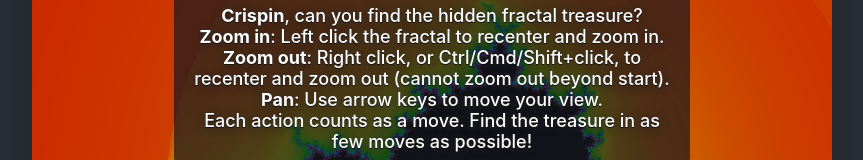
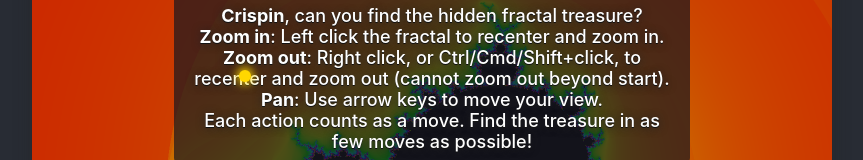
Before and after one commit to tomadowley/sorbox, a React (Create React App) app: page / in a window 1280 px wide. Shown: the part 385-545 px from the top of the page, without its empty margins (208-1071 px from the left). Built offline with nearby package versions, Linux system fonts and the light colour scheme.

Commit message:
feat: add treasure marker position and pulsating animation in FractalGame component
Co-authored-by: Genie <genie@cosine.sh>

```diff
--- a/src/components/FractalGame.tsx
+++ b/src/components/FractalGame.tsx
@@ -361,6 +361,33 @@ export default function FractalGame() {
     return () => canvas.removeEventListener("contextmenu", onCtx);
   }, [centreX, centreY, scale, status, handleCanvasClick]);
 
+  // --- Treasure marker pixel position and on-screen logic ---
+  const px =
+    CANVAS_WIDTH / 2 +
+    ((target.x - centreX) * CANVAS_HEIGHT) / scale;
+  const py =
+    CANVAS_HEIGHT / 2 +
+    ((target.y - centreY) * CANVAS_HEIGHT) / scale;
+  const onScreen =
+    px >= 0 && px <= CANVAS_WIDTH && py >= 0 && py <= CANVAS_HEIGHT;
+
+  // --- Animation keyframes injection (if not already present) ---
+  // Only inject once per page load
+  React.useEffect(() => {
+    if (typeof document === "undefined") return;
+    if (!document.getElementById("fractal-treasure-pulsate")) {
+      const style = document.createElement("style");
+      style.id = "fractal-treasure-pulsate";
+      style.innerHTML = `
+      @keyframes fractal-treasure-pulsate {
+        0% { box-shadow: 0 0 8px 3px rgba(255,215,0,0.8); transform: scale(1); }
+        50% { box-shadow: 0 0 24px 10px rgba(255,215,0,1); transform: scale(1.22);}
+        100% { box-shadow: 0 0 8px 3px rgba(255,215,0,0.8); transform: scale(1); }
+      }`;
+      document.head.appendChild(style);
+    }
+  }, []);
+
   return (
     <div style={{ position: "relative", width: CANVAS_WIDTH, height: CANVAS_HEIGHT, margin: "0 auto", paddingBottom: 120 }}>
       <canvas
@@ -384,6 +411,24 @@ export default function FractalGame() {
           display: "block",
         }}
       />
+      {/* Treasure marker overlay */}
+      {status === "playing" && onScreen && (
+        <div
+          style={{
+            position: "absolute",
+            left: px - 6,
+            top: py - 6,
+            width: 12,
+            height: 12,
+            borderRadius: "50%",
+            background: "#ffd700",
+            boxShadow: "0 0 8px 3px rgba(255,215,0,0.8)",
+            pointerEvents: "none",
+            zIndex: 4,
+            animation: "fractal-treasure-pulsate 1.4s ease-in-out infinite"
+          }}
+        />
+      )}
       <div style={overlayStyle}>
         {/* Directional Clue Overlay */}
         {status === "playing" && clue && (
```
